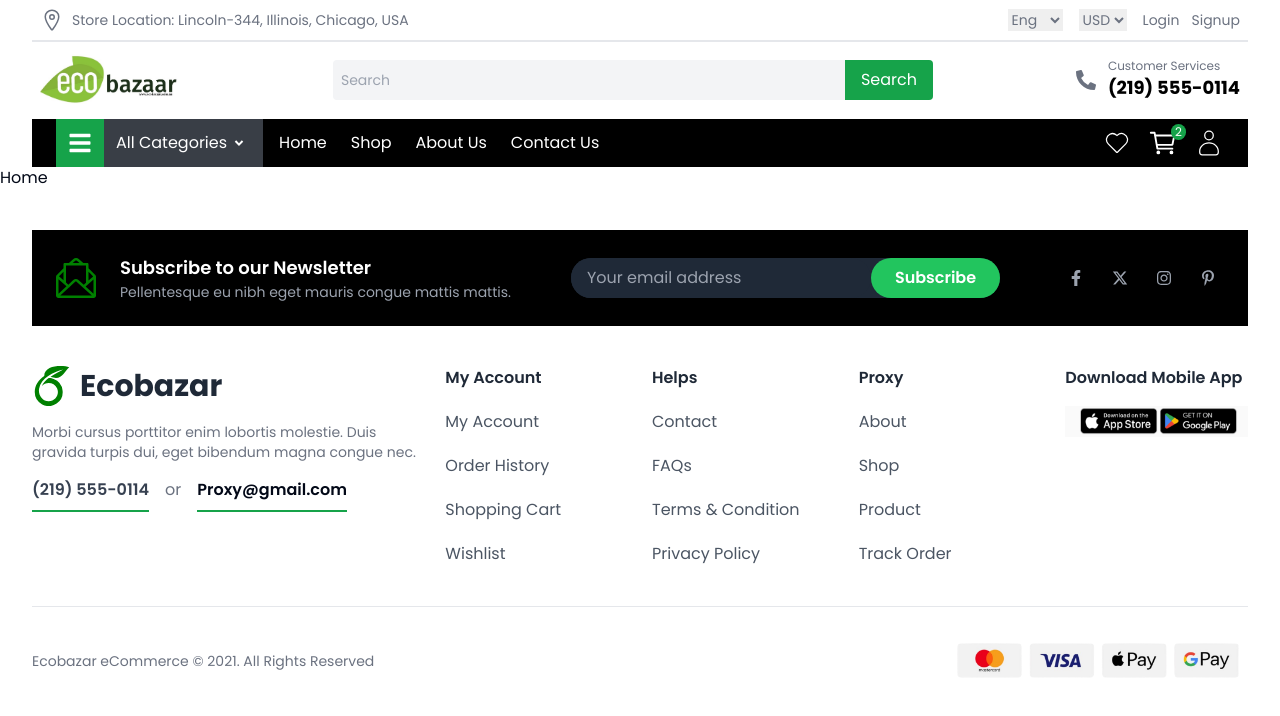
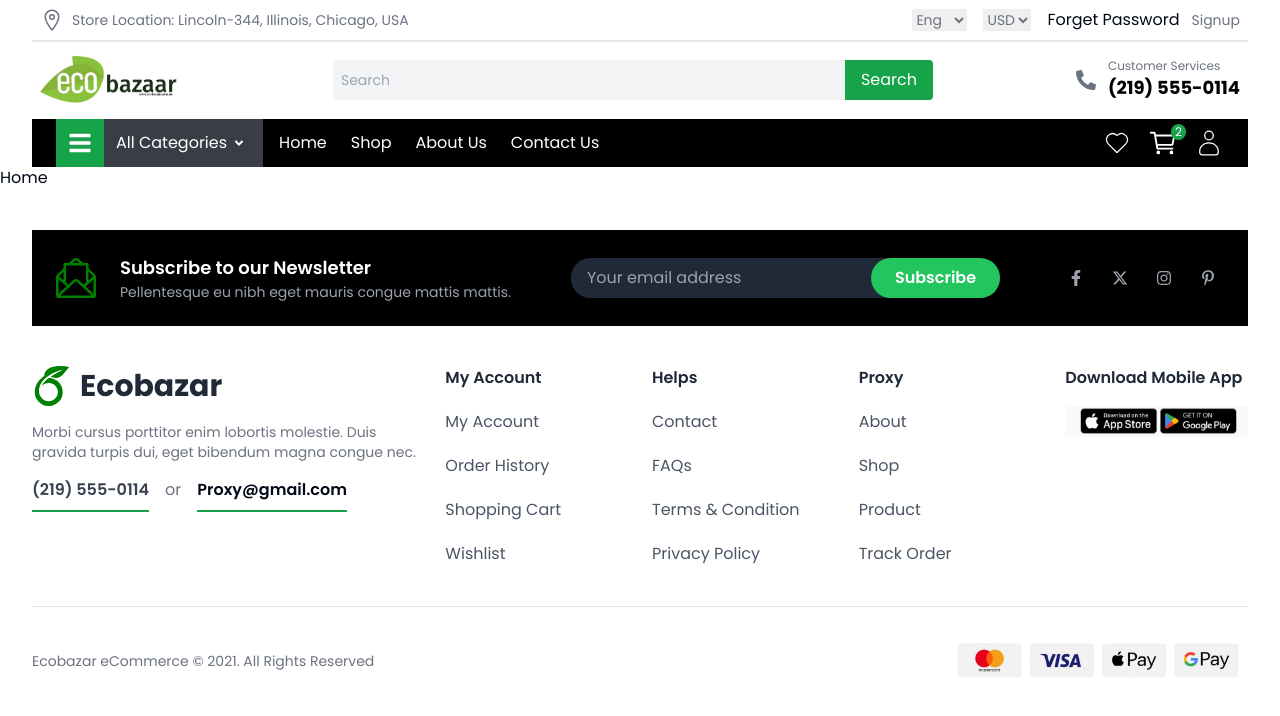
Before and after one commit to devsinntechnologies/Umazing-Official, a Next.js app: page / in a window 1280 px wide. Shown: the top 716 px of the page. Built offline with nearby package versions, Linux system fonts and the light colour scheme.

Commit message:
Revert "Merge branch 'main' into Hassaan"
This reverts commit bc900a6add104f92d7b88a85c95dab9e084973a2, reversing
changes made to 3d3ff813b566788948b9b76ee81f0619ef4d8a5d.

```diff
--- a/src/components/Nabar/Navbar.jsx
+++ b/src/components/Nabar/Navbar.jsx
@@ -52,13 +52,13 @@ const Navbar = () => {
               </option>
             </select>
             <div className="flex justify-between gap-3">
-              <button
+              {/* <button
                 onClick={openLoginPopup}
                 className="text-gray-500 text-xs md:text-sm"
               >
                 Login
-              </button>
-              {/* <Login /> */}
+              </button> */}
+              <Login />
               <button
                 onClick={openSignupPopup}
                 className="text-gray-500 text-xs md:text-sm"
@@ -73,11 +73,11 @@ const Navbar = () => {
         <NavMiddleSection />
       </div>
 
-      <LoginPopup
+      {/* <LoginPopup
         isOpen={isLoginPopupOpen}
         closePopup={closePopup}
         openSignupPopup={openSignupPopup}
-      />
+      /> */}
       <SignupPopup
         isOpen={isSignupPopupOpen}
         closePopup={closePopup}
```
